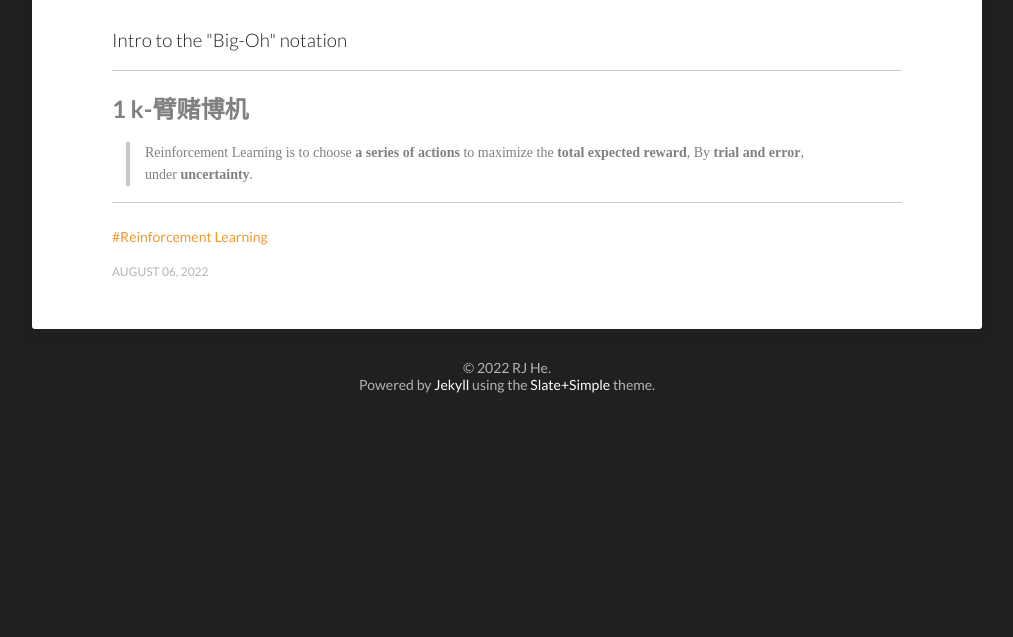
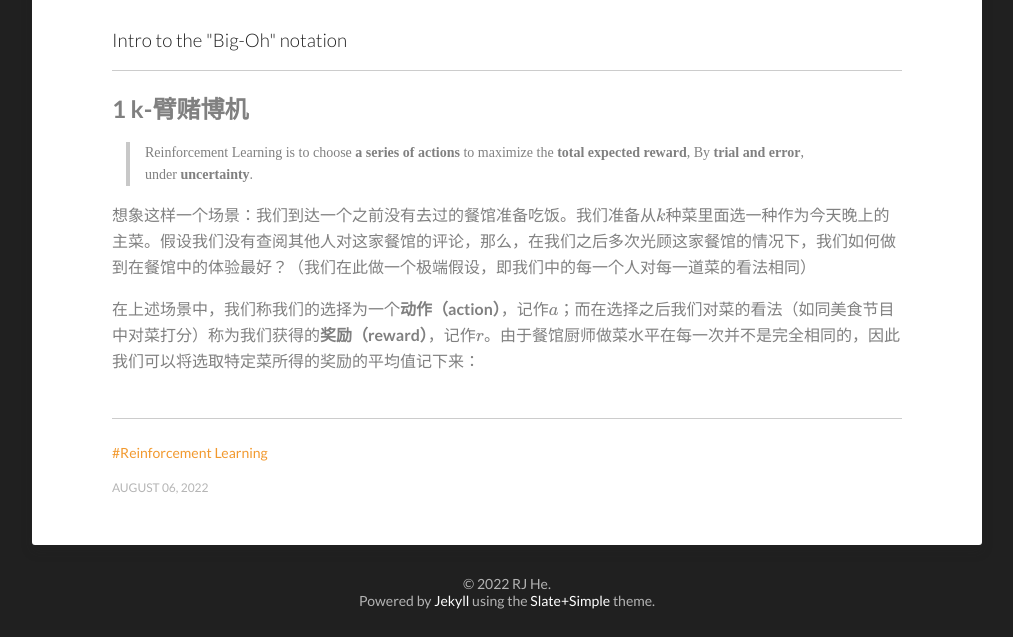
Before and after one commit to hrjtju/hrjtju.github.io, a Jekyll site: the page built from _posts/2022-08-06-1-The-k-armed-bandit-problem-k臂赌博机.md, in a window 1280 px wide. Shown: the part 1004-1641 px from the top of the page, without its empty margins (133-1146 px from the left). Built offline with Jekyll 4.4.1, drawn with Linux system fonts in a browser that asks for light colours; formulas are drawn with MathJax 3; before the commit the page ends 1425 px from its top, so only the background shows below that.

Commit message:
Update 2022-08-06-1-The-k-armed-bandit-problem-k臂赌博机.md

```diff
--- a/_posts/2022-08-06-1-The-k-armed-bandit-problem-k臂赌博机.md
+++ b/_posts/2022-08-06-1-The-k-armed-bandit-problem-k臂赌博机.md
@@ -16,3 +16,16 @@ date-string: AUGUST 06, 2022
 
 
 > Reinforcement Learning is to choose **a series of actions** to maximize the **total expected reward**, By **trial and error**, under **uncertainty**.
+
+
+
+想象这样一个场景：我们到达一个之前没有去过的餐馆准备吃饭。我们准备从$$k$$种菜里面选一种作为今天晚上的主菜。假设我们没有查阅其他人对这家餐馆的评论，那么，在我们之后多次光顾这家餐馆的情况下，我们如何做到在餐馆中的体验最好？（我们在此做一个极端假设，即我们中的每一个人对每一道菜的看法相同）
+
+
+
+在上述场景中，我们称我们的选择为一个**动作（action）**，记作$$a$$；而在选择之后我们对菜的看法（如同美食节目中对菜打分）称为我们获得的**奖励（reward）**，记作$$r$$。由于餐馆厨师做菜水平在每一次并不是完全相同的，因此我们可以将选取特定菜所得的奖励的平均值记下来：
+
+
+$$
+
+$$
```
